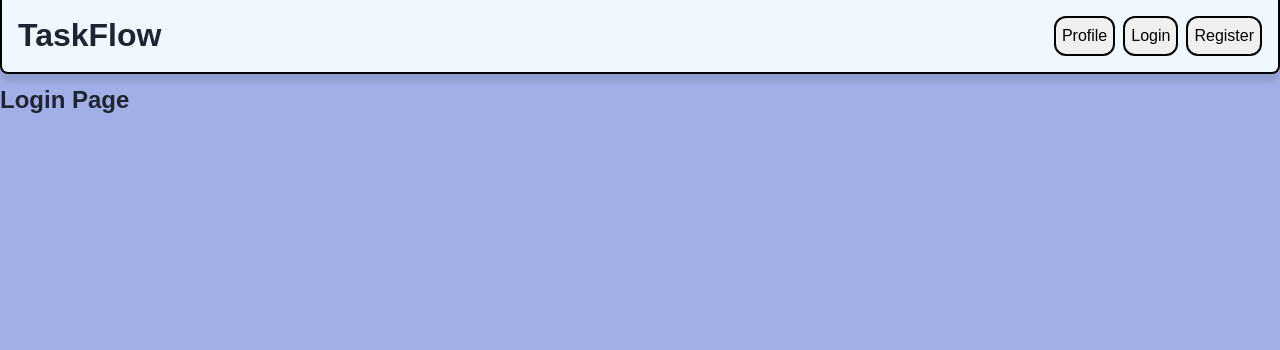
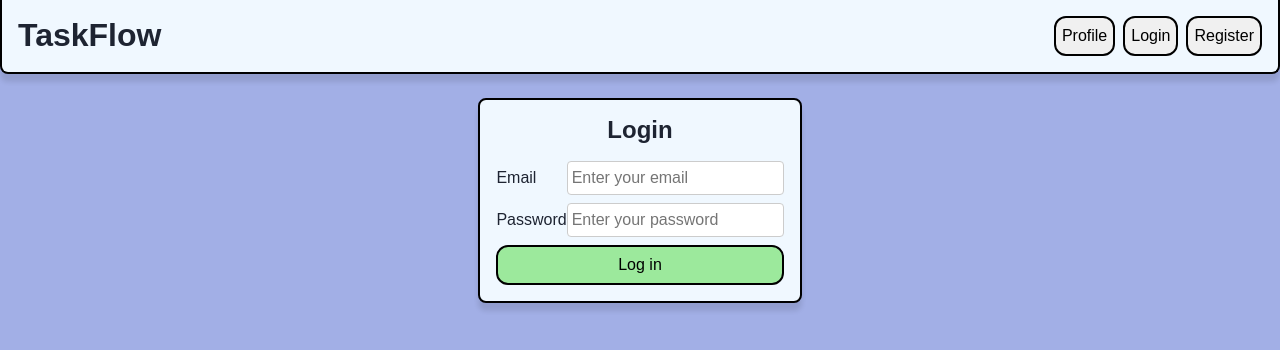
Before and after one commit to ToljaGG/taskflow, a React (Vite) app: page /login in a window 1280 px wide. Shown: the top 350 px of the page. Built offline with nearby package versions, Linux system fonts and the light colour scheme.

Commit message:
feat: add login form

```diff
--- /dev/null
+++ b/src/features/auth/login/ui/LoginForm.module.css
@@ -0,0 +1,23 @@
+.login-form {
+  display: flex;
+  flex-direction: column;
+  gap: 8px;
+}
+
+.login-form__field {
+  display: flex;
+  justify-content: space-between;
+  align-items: center;
+}
+
+.login-form__input {
+  padding: 4px;
+  border: 1px solid #ccc;
+  border-radius: 4px;
+}
+
+.login-form__input:focus {
+  outline: none;
+  border-color: #007bff;
+  box-shadow: 0 0 5px rgba(0, 123, 255, 0.5);
+}
--- /dev/null
+++ b/src/features/auth/login/ui/LoginForm.tsx
@@ -0,0 +1,52 @@
+import { useState } from 'react'
+import { Button } from '@/shared/ui/Button'
+import styles from './LoginForm.module.css'
+
+export function LoginForm() {
+  const [email, setEmail] = useState('')
+  const [password, setPassword] = useState('')
+
+  function handleSubmit(event: React.SubmitEvent<HTMLFormElement>) {
+    event.preventDefault()
+
+    console.log('Login form submitted' + '\n' + email + '\n' + password)
+  }
+
+  return (
+    <form onSubmit={handleSubmit} className={styles['login-form']}>
+      <div className={styles['login-form__field']}>
+        <label htmlFor="email">Email</label>
+        <input
+            id="email"
+            name="email"
+            type="email"
+            autoComplete="email"
+            value={email}
+            onChange={(event) => setEmail(event.target.value)}
+            placeholder="Enter your email"
+            required
+            className={styles['login-form__input']}
+        />
+      </div>
+
+      <div className={styles['login-form__field']}>
+        <label htmlFor="password">Password</label>
+        <input
+            id="password"
+            name="password"
+            type="password"
+            autoComplete="current-password"
+            value={password}
+            onChange={(event) => setPassword(event.target.value)}
+            placeholder="Enter your password"
+            required
+            className={styles['login-form__input']}
+        />
+      </div>
+
+      <Button type="submit" variant="green">
+        Log in
+      </Button>
+    </form>
+  )
+}
--- a/src/pages/LoginPage/LoginPage.module.css
+++ b/src/pages/LoginPage/LoginPage.module.css
@@ -0,0 +1,16 @@
+.loginPage {
+    display: flex;
+    flex-direction: column;
+    justify-self: center;
+    gap: 16px;
+    background-color: aliceblue;
+    padding: 16px;
+    border: 2px solid black;
+    border-radius: 8px;
+    box-shadow: 0px 8px 5px rgba(0, 0, 0, 0.1);
+    min-width: 320px;
+}
+
+.loginPage h2 {
+    text-align: center;
+}
--- a/src/pages/LoginPage/LoginPage.tsx
+++ b/src/pages/LoginPage/LoginPage.tsx
@@ -1,8 +1,12 @@
+import { LoginForm } from "@/features/auth/login/ui/LoginForm";
+import styles from './LoginPage.module.css';
+
 export function LoginPage() {
 
   return (
-    <main>
-      <h2>Login Page</h2>
+    <main className={styles['loginPage']}>
+      <h2>Login</h2>
+      <LoginForm />
     </main>
   )
 }
--- a/src/widgets/Header/Header.module.css
+++ b/src/widgets/Header/Header.module.css
@@ -7,7 +7,7 @@
     border: 2px solid black;
     border-radius: 0 0 8px 8px;
     border-top: none;
-    margin-bottom: 12px;
+    margin-bottom: 24px;
     box-shadow: 0px 8px 5px rgba(0, 0, 0, 0.1);
 }
 
```
